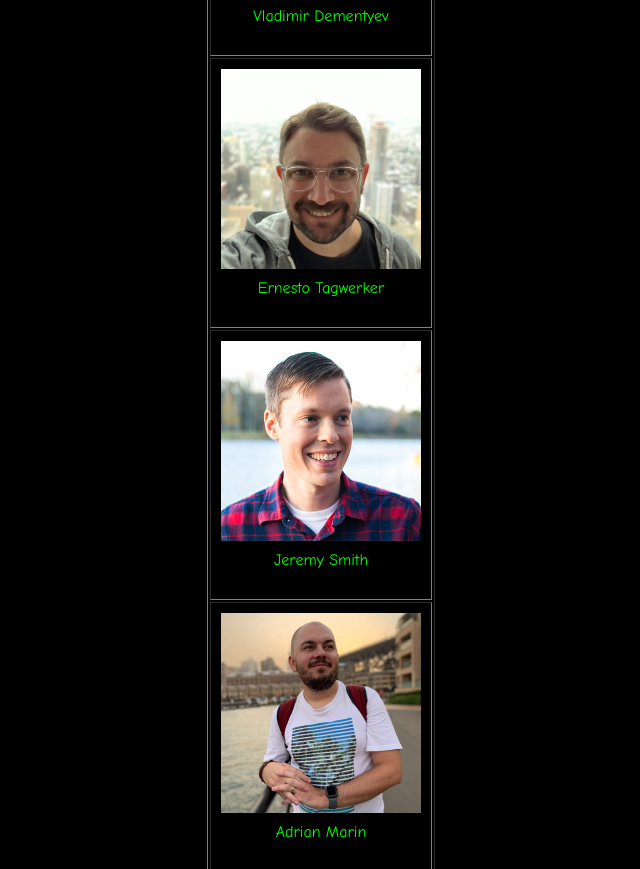
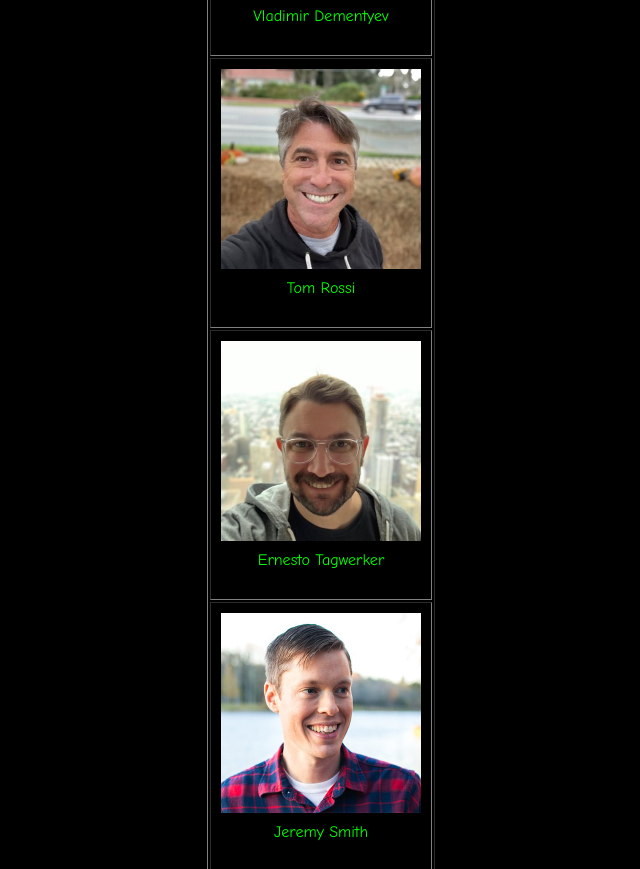
Before and after one commit to jasonswett/sincityruby, a plain HTML site: page index.html in a window 1280 px wide. Shown: the part 1537-2406 px from the top of the page, without its empty margins (319-959 px from the left). Drawn offline with Linux system fonts and the light colour scheme.

Commit message:
Add Tom Rossi.

```diff
--- a/index.html
+++ b/index.html
@@ -68,6 +68,12 @@
     </tr>
     <tr>
       <td>
+        <img src="tomrossi.jpg" width="200" height="200">
+        <p>Tom Rossi</p>
+      </td>
+    </tr>
+    <tr>
+      <td>
         <img src="ernestotagwerker.jpg" width="200" height="200">
         <p>Ernesto Tagwerker</p>
       </td>
```
Also changed, not shown: tomrossi.jpg (added).
